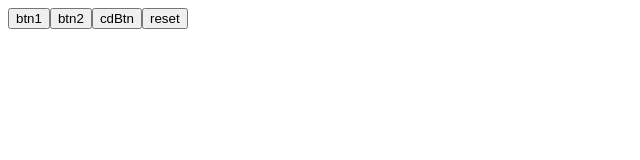
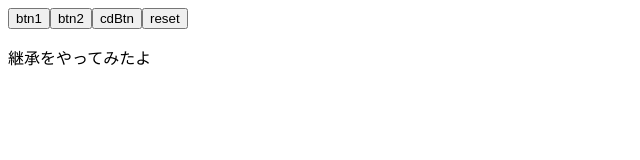
Before and after one commit to sukeo-sukeo/oop_practice, a plain HTML site: page js-hands-on-1/index.html in a window 1280 px wide. Both pictures are taken after a click on the button "btn1". Shown: the whole page, without its empty margins (0-640 px from the left). Drawn offline with nearby package versions, Linux system fonts and the light colour scheme.

Commit message:
継承をやってみた

```diff
--- a/js-hands-on-1/index.html
+++ b/js-hands-on-1/index.html
@@ -4,7 +4,7 @@
   <meta charset="UTF-8">
   <title>JavaScript オブジェクト指向 入門</title>
   <script src="https://ajax.googleapis.com/ajax/libs/jquery/1.7.1/jquery.min.js"></script>
-  <script src="script2.js"></script>
+  <script src="script3.js"></script>
   <link rel="stylesheet" href="style.css" type="text/css" media="screen" charset="utf-8">
 </head>
 <body>
--- /dev/null
+++ b/js-hands-on-1/script3.js
@@ -0,0 +1,85 @@
+'use strict'
+
+$(function () {
+  // ここにコードを記入
+  class Element {
+    constructor(text, id, tagName) {
+      this.name = text;
+      this.elm = Element.create(text, id, tagName);
+      this.counter = 0;
+    }
+
+    static create(text, id, tagName) {
+      const elm = document.createElement(tagName);
+      elm.textContent = text;
+      if (id) {
+        elm.setAttribute("id", id);
+      }
+      return elm;
+    }
+
+    append(place) {
+      place.appendChild(this.elm);
+    }
+  }
+
+
+  class Button extends Element {
+    constructor(text, id, tagName = 'button') {
+      super(text, id, tagName);
+      console.log(`${this.name}が生成されました`);
+    }
+    countUp() {
+      this.counter++;
+      console.log(`${this.name}は${this.counter}回クリックされました！`);
+    }
+
+    countDown() {
+      this.counter--;
+      console.log(`${this.name}は${this.counter}回に減りました`);
+    }
+
+    reset() {
+      this.counter = 0;
+      console.log(`${this.name}をリセットしました`);
+    }
+  }
+
+
+  const body = document.getElementsByTagName('body')[0]
+
+  const btn1 = new Button('btn1', 'btn1')
+  console.log(btn1);
+  btn1.append(body)
+  btn1.elm.addEventListener("click", (e) => {
+    btn1.countUp();
+  });
+
+  const btn2 = new Button('btn2', 'btn2')
+  console.log(btn2);
+  btn2.append(body)
+  btn2.elm.addEventListener("click", (e) => {
+    btn2.countUp();
+  });
+
+  const cdBtn = new Button('cdBtn', 'cdBtn')
+  console.log(cdBtn);
+  cdBtn.append(body)
+  cdBtn.elm.addEventListener("click", (e) => {
+    btn1.countDown();
+    btn2.countDown();
+  });
+
+  const resetBtn = new Button('reset', 'reset')
+  console.log(resetBtn);
+  resetBtn.append(body)
+  resetBtn.elm.addEventListener("click", (e) => {
+    btn1.reset(btn1);
+    btn2.reset(btn2);
+  });
+
+  const p = new Element("継承をやってみたよ", "", "p");
+  console.log(p);
+  p.append(body)
+
+});
```
